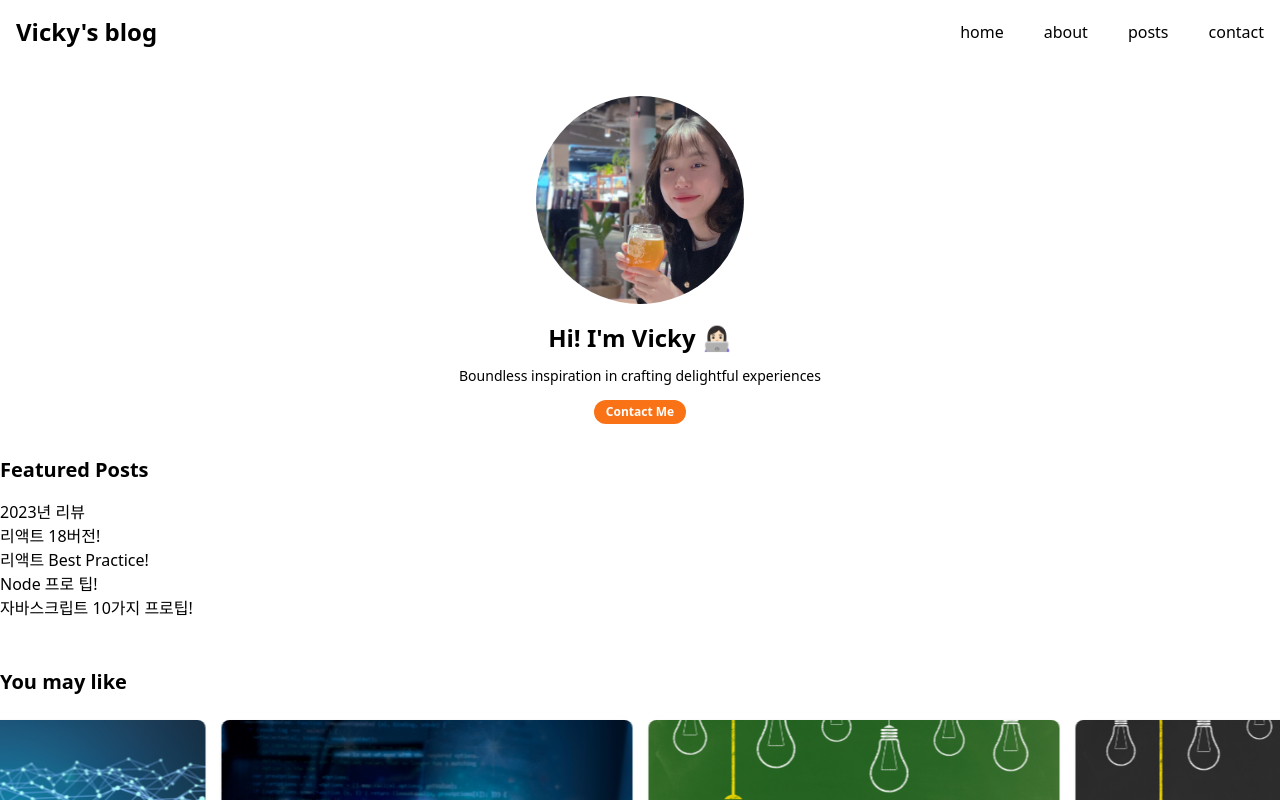
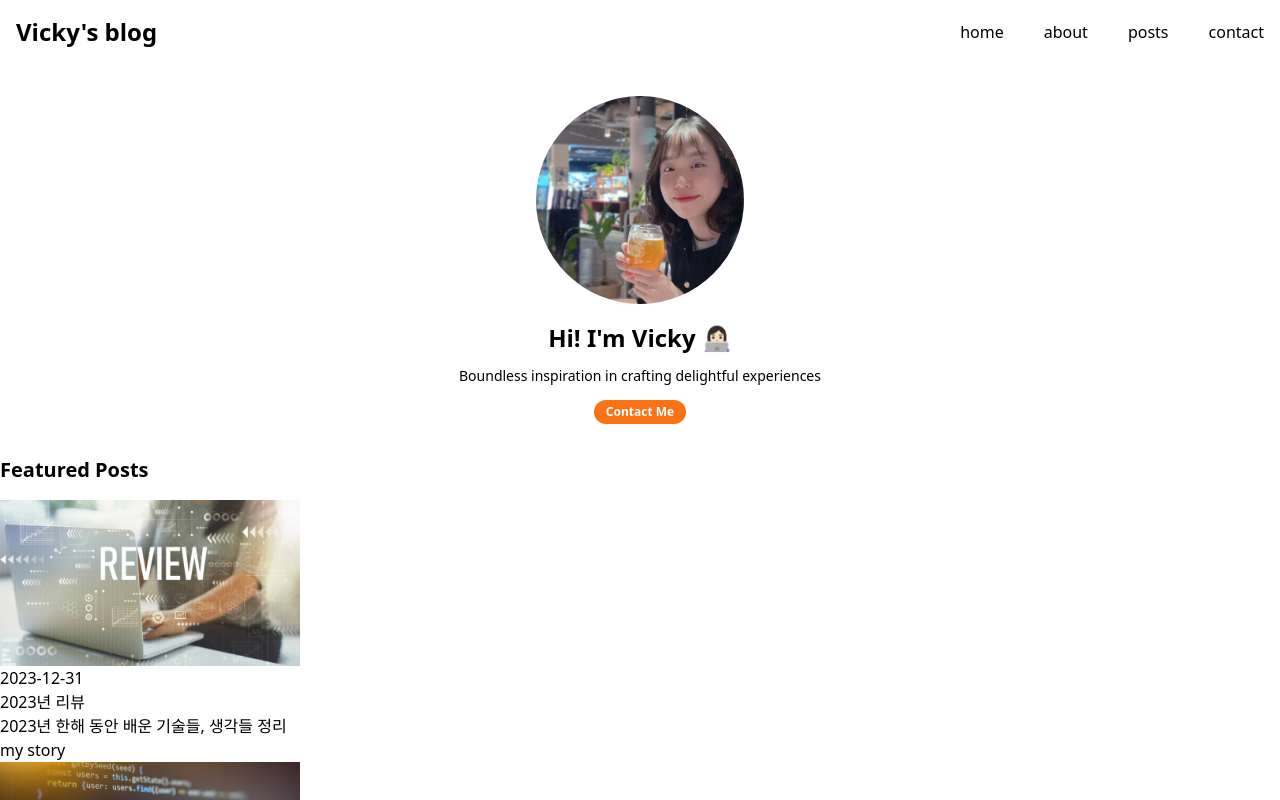
Before and after one commit to wonieeVicky/nextjs-blog, a Next.js app: page / in a window 1280 px wide. Built offline with nearby package versions, Linux system fonts and the light colour scheme.

Commit message:
chore: PostGrid 내 PostCard 도입

```diff
--- a/src/components/PostGrid.tsx
+++ b/src/components/PostGrid.tsx
@@ -1,4 +1,5 @@
 import { Post } from '@/service/posts';
+import PostCard from './PostCard';
 
 type Props = { posts: Post[] };
 
@@ -6,7 +7,9 @@ export default function PostGrid({ posts }: Props) {
   return (
     <ul>
       {posts.map((post) => (
-        <li key={post.path}>{post.title}</li>
+        <li key={post.path}>
+          <PostCard post={post} />
+        </li>
       ))}
     </ul>
   );
```
